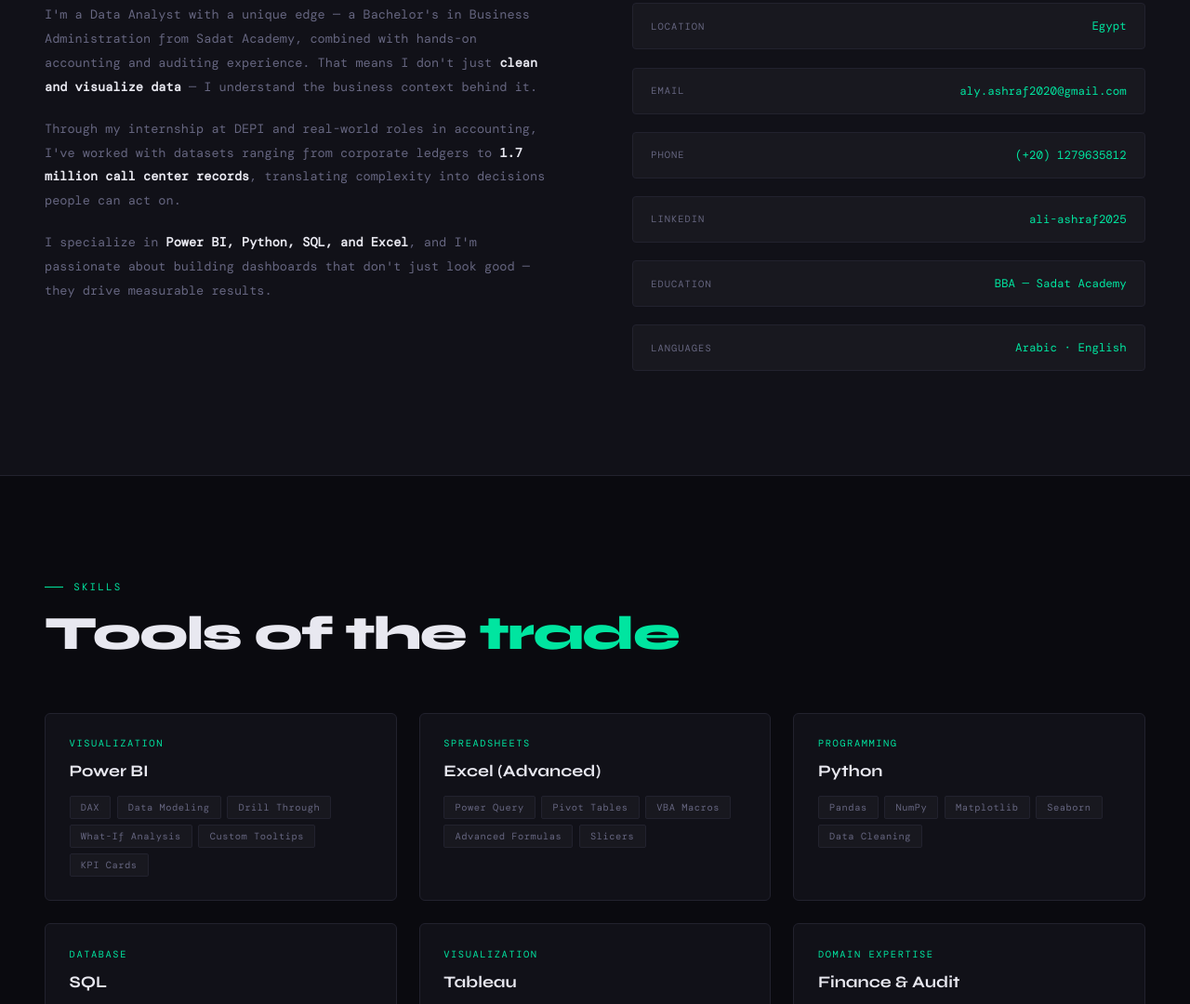
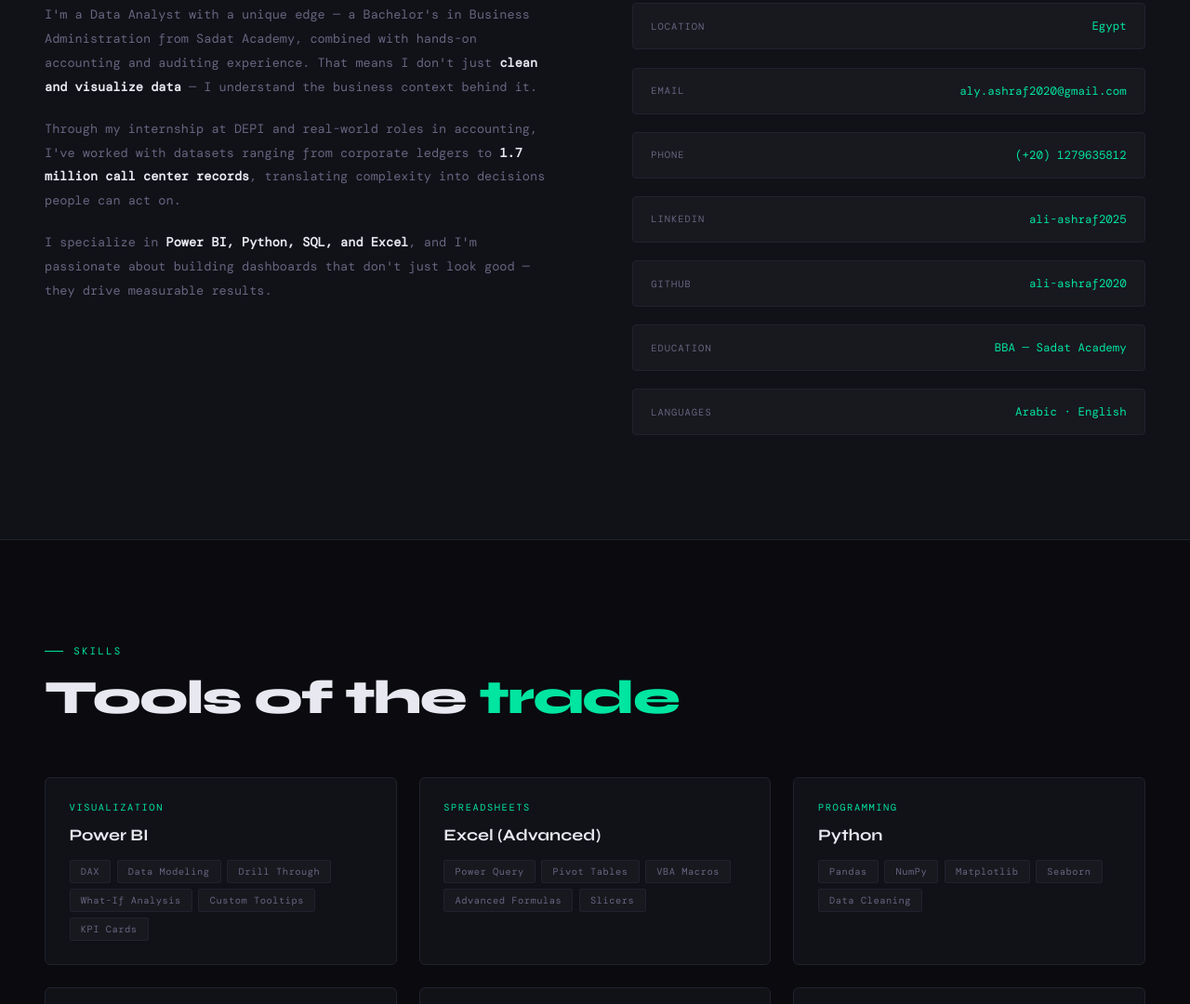
Before and after one commit to alyashraf2020-stack/Portfolio-, a plain HTML site: page Portfolio/index.html in a window 1280 px wide. Shown: the part 1052-2132 px from the top of the page at 93% size. Drawn offline with nearby package versions, Linux system fonts and the light colour scheme; a web font is replaced by a local one.

Commit message:
Add portfolio website

```diff
--- a/Portfolio.html
+++ b/Portfolio/index.html
@@ -643,6 +643,7 @@
       <div class="detail-row"><span class="detail-label">Email</span><span class="detail-val"><a href="mailto:aly.ashraf2020@gmail.com">aly.ashraf2020@gmail.com</a></span></div>
       <div class="detail-row"><span class="detail-label">Phone</span><span class="detail-val">(+20) 1279635812</span></div>
       <div class="detail-row"><span class="detail-label">LinkedIn</span><span class="detail-val"><a href="https://www.linkedin.com/in/ali-ashraf2025" target="_blank">ali-ashraf2025</a></span></div>
+      <div class="detail-row"><span class="detail-label">GitHub</span><span class="detail-val"><a href="https://github.com/alyashraf2020-stack/Data-Analysis-Projects" target="_blank">ali-ashraf2020</a></span></div>
       <div class="detail-row"><span class="detail-label">Education</span><span class="detail-val">BBA — Sadat Academy</span></div>
       <div class="detail-row"><span class="detail-label">Languages</span><span class="detail-val">Arabic · English</span></div>
     </div>
```
